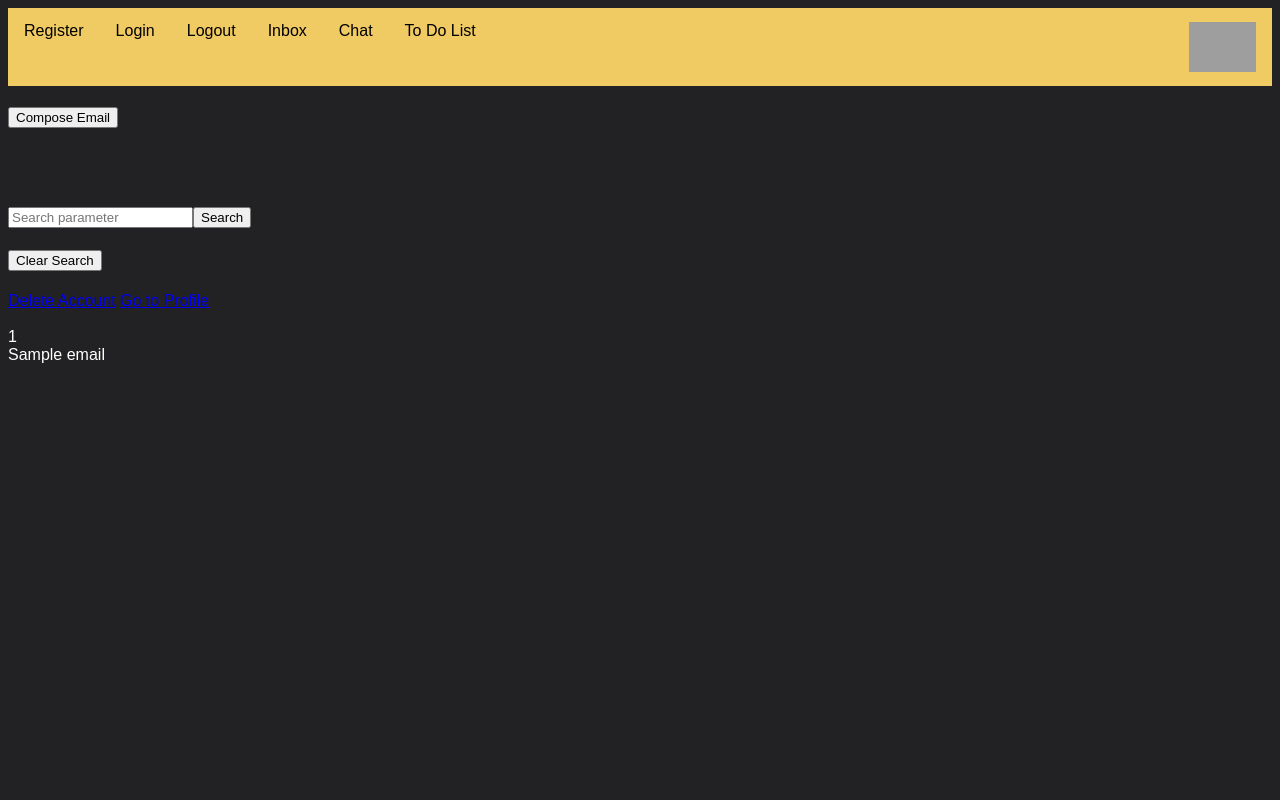
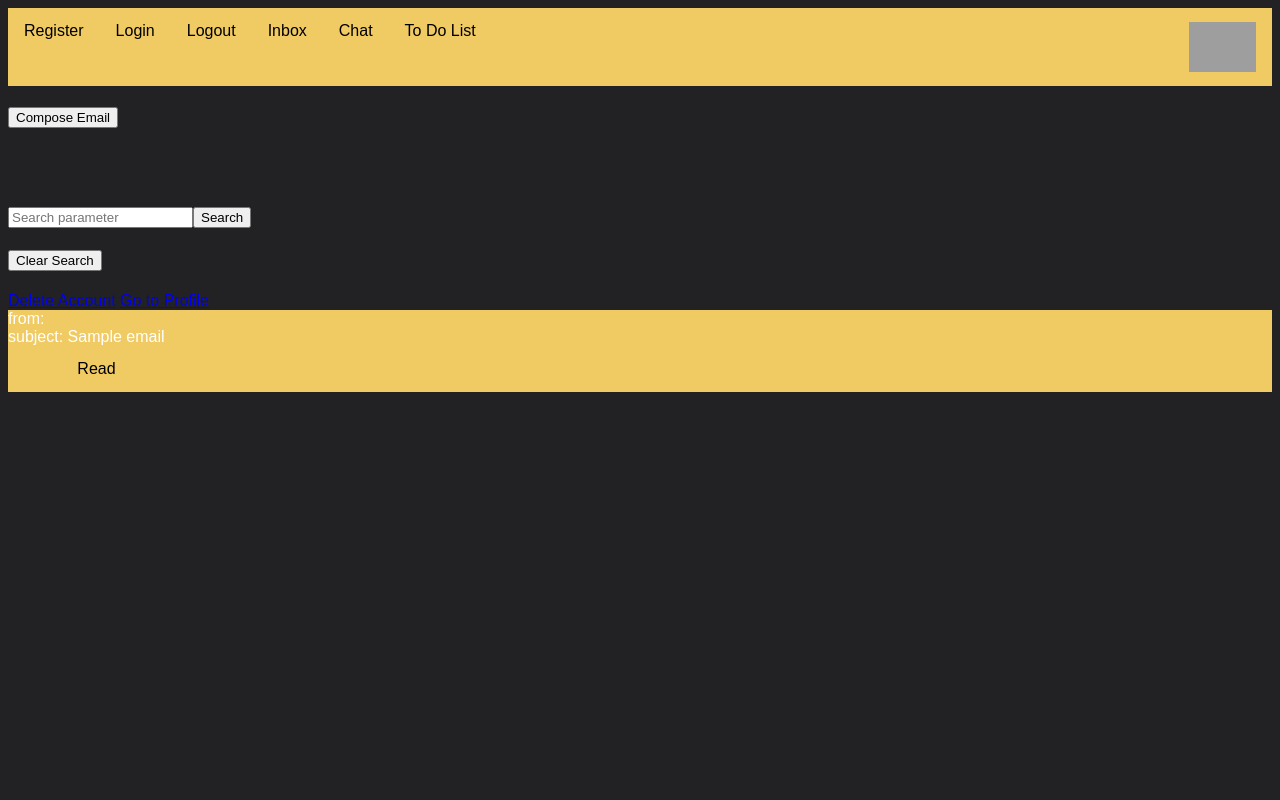
Before and after one commit to PioRomo/131-email-client, a Python web app: template 02_flask_with_file_structure/app/templates/inbox.html in a window 1280 px wide. Run offline with Jinja, Linux system fonts and the light colour scheme; the template is opened without the code that fills it: most values are stand-ins (such as "Sample title", 1, 10 or a date in 2020); some web fonts are replaced; grey boxes are pictures that could not be loaded.

Commit message:
Update inbox.html

```diff
--- a/02_flask_with_file_structure/app/templates/inbox.html
+++ b/02_flask_with_file_structure/app/templates/inbox.html
@@ -20,10 +20,9 @@
         <a class = "circleButtons" href = "{{url_for('delete')}}">Delete Account</a>
         <a class = "circleButtons" href = "{{url_for('profile')}}">Go to Profile</a>
         {% for i in emailList %}
-                </br></br>
-                {{i[0]}}
                 </br>
-                {{i[1]}}
-<!--            <a href = "{{url_for('register')}}">{{i}}  -->
+                <ul>
+                <li class='mark' id = "emails"> from: </br>subject: {{i.subject}}<d>&nbsp;&emsp;<d><a style="font-size = 25" href="{{ url_for('emailReader', id=i.id) }}">Read</a></li>
+                </ul>
         {% endfor %}
 {% endblock %}
```
